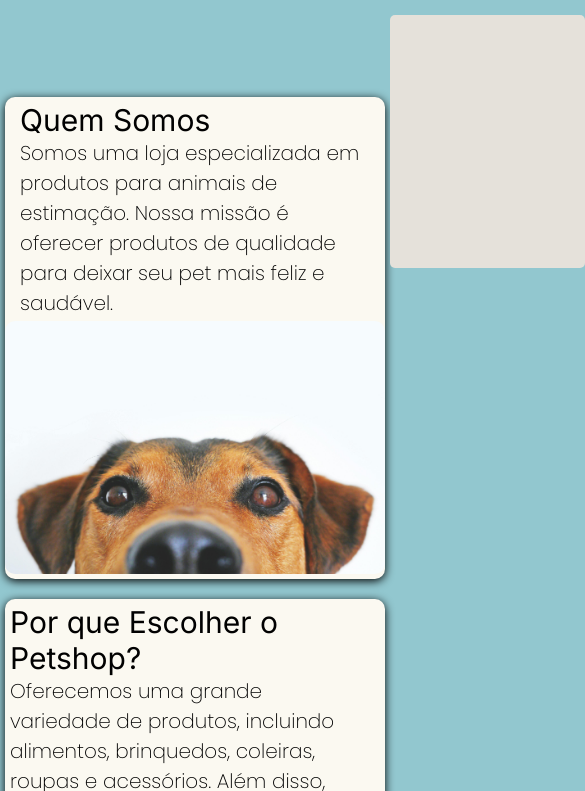
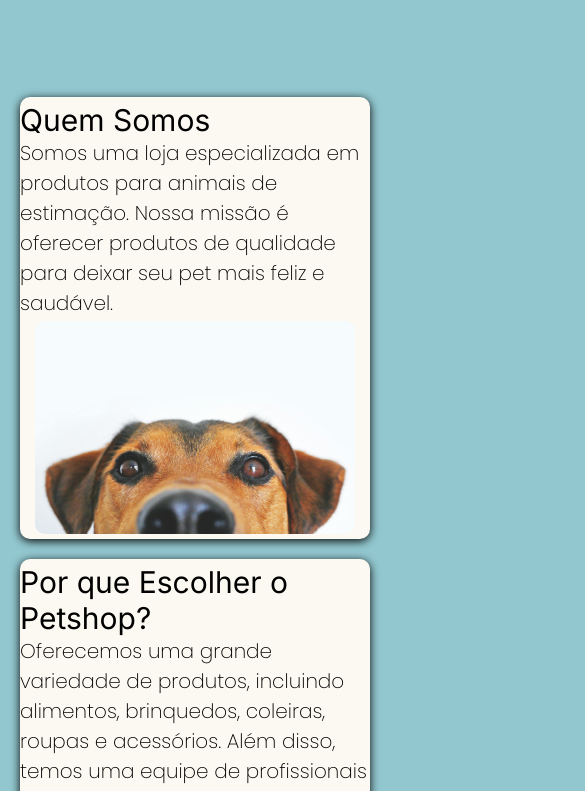
Before and after one commit to Nunes36/ProjectPet, a plain HTML site: page index.html in a window 390 px wide. Shown: the part 53-844 px from the top of the page, 585 px wide, since content can reach past the window. Drawn offline with Linux system fonts and the light colour scheme.

Commit message:
último commit se Deus quiser

```diff
--- a/assets/css/styles.css
+++ b/assets/css/styles.css
@@ -13,7 +13,7 @@
 }
 
 body {
-    overflow-x: hidden;
+    overflow: hidden;
     background-color: var(--cor-main);
 }
 
@@ -140,6 +140,9 @@ footer {
 
 
 @media screen and (max-width: 767px) {
+    body {
+        overflow-x: hidden;
+    }
 
     header {
         background-color: #fbf9f1;
@@ -174,7 +177,7 @@ footer {
     }
 
     .ul {
-        display: flex;
+        display: none;
         flex-direction: column;
         position: absolute;
         top: 8vh;
@@ -191,6 +194,7 @@ footer {
 
     .ul.active {
         transform: translateX(0);
+        display: flex;
     }
 
     .li {
@@ -251,7 +255,7 @@ footer {
     }
 
     .container_quem-somos, .container_escolher {
-        width: 380px;
+        width: 350px;
         background-color: #fbf9f1;
         display: flex;
         flex-direction: column;
@@ -285,7 +289,7 @@ footer {
 
     .img_dog, .img_cat {
         border-radius: 10px;
-        width: 380px;
+        width: 320px;
     }
 
     footer {
```
